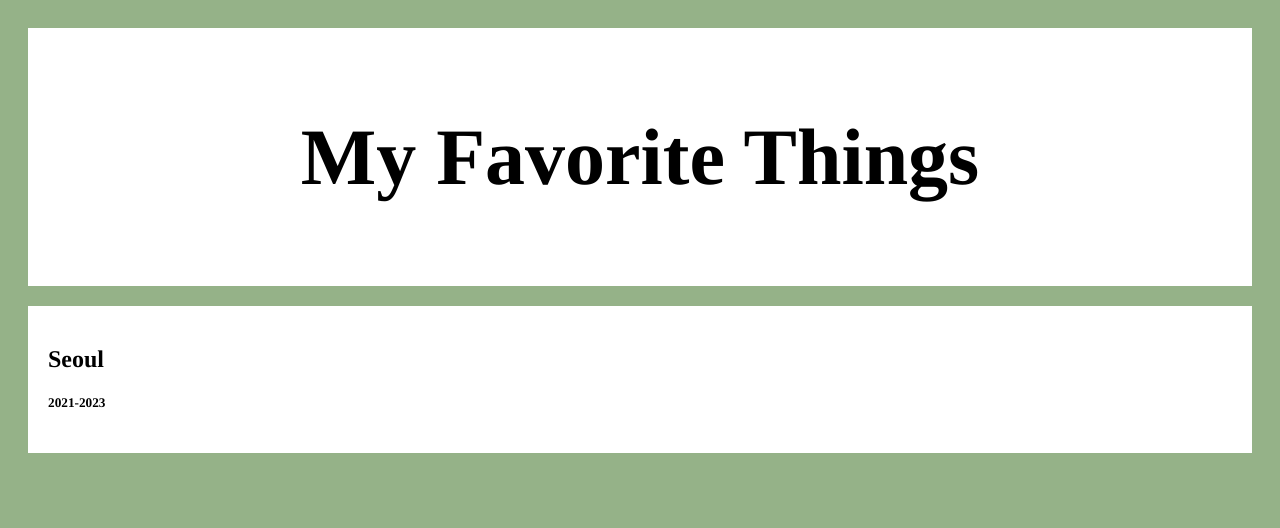
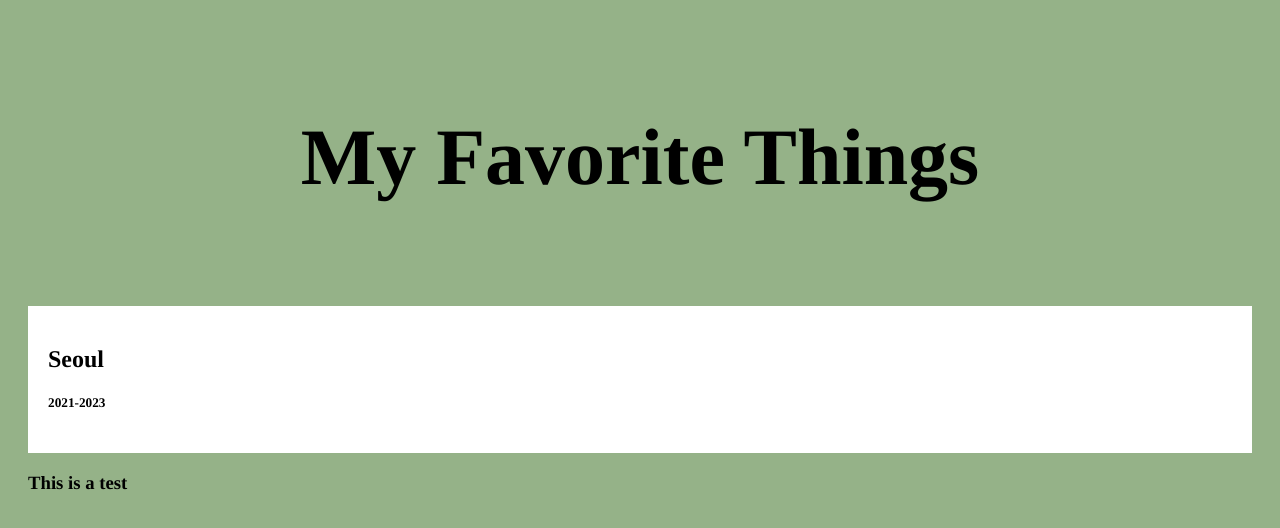
Before and after one commit to kamayad/personal-project1, a plain HTML site: page index.html in a window 1280 px wide. Drawn offline with Linux system fonts and the light colour scheme.

Commit message:
change header color and add in test line

```diff
--- a/index.html
+++ b/index.html
@@ -14,6 +14,8 @@
     <h5>2021-2023</h5>
 </div>
 
+<h3>This is a test </h3>
+
 
 </body>
 </html>
--- a/main.css
+++ b/main.css
@@ -14,6 +14,7 @@ body
     padding: 30px;
     font-size: 40px;
     text-align: center;
+    color: #95b288
     background: white;
 }
 
```
